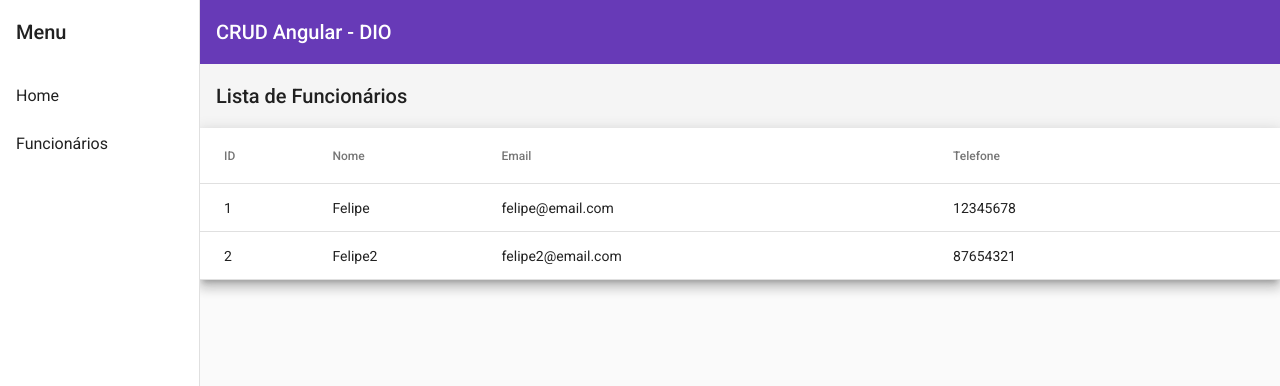
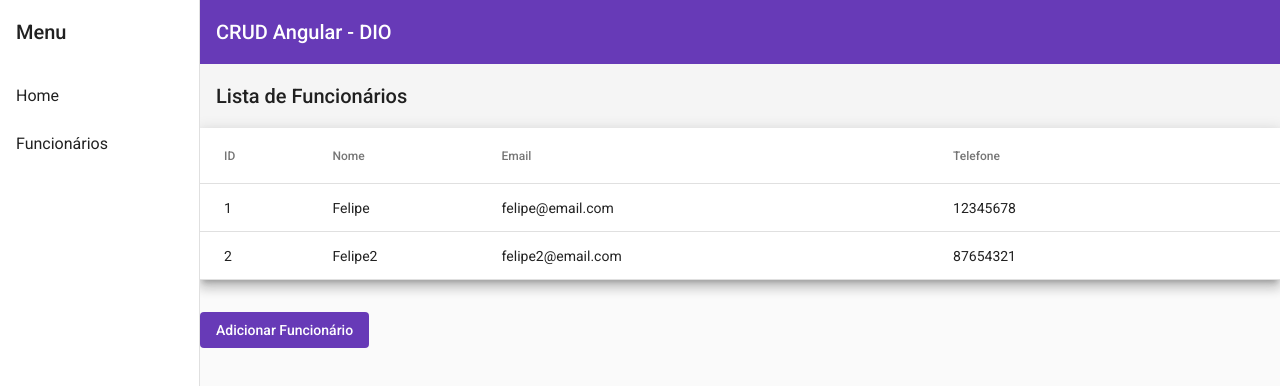
Before and after one commit to FelipeSoller/crud-angular, an Angular app: page /employees in a window 1280 px wide. Shown: the top 386 px of the page. Built offline with nearby package versions, Linux system fonts and the light colour scheme; data requests are answered from the project's data file.

Commit message:
feat: Adiciona botão de adicionar funcionário na página de listagem de funcionários

```diff
--- a/src/app/employee/employee-list/employee-list.module.ts
+++ b/src/app/employee/employee-list/employee-list.module.ts
@@ -7,6 +7,8 @@ import { EmployeeListComponent } from './employee-list/employee-list.component';
 import { MatTableModule } from '@angular/material/table';
 import { MatProgressSpinnerModule } from '@angular/material/progress-spinner';
 import { MatToolbarModule } from '@angular/material/toolbar';
+import { MatButtonModule } from '@angular/material/button';
+
 
 @NgModule({
   declarations: [
@@ -17,7 +19,8 @@ import { MatToolbarModule } from '@angular/material/toolbar';
     EmployeeListRoutingModule,
     MatTableModule,
     MatProgressSpinnerModule,
-    MatToolbarModule
+    MatToolbarModule,
+    MatButtonModule
   ]
 })
 export class EmployeeListModule { }
--- a/src/app/employee/employee-list/employee-list/employee-list.component.html
+++ b/src/app/employee/employee-list/employee-list/employee-list.component.html
@@ -28,6 +28,9 @@
       <tr mat-row *matRowDef="let row; columns: displayedColumns;"></tr>
     </table>
   </div>
+  <div class="button">
+    <button mat-flat-button color="primary" routerLink="/employees/add">Adicionar Funcionário</button>
+  </div>
 </div>
 
 <ng-template #carregando>
--- a/src/styles.css
+++ b/src/styles.css
@@ -2,3 +2,4 @@
 
 html, body { height: 100%; }
 body { margin: 0; font-family: Roboto, "Helvetica Neue", sans-serif; }
+.button { margin-top: 2rem ;}
```
